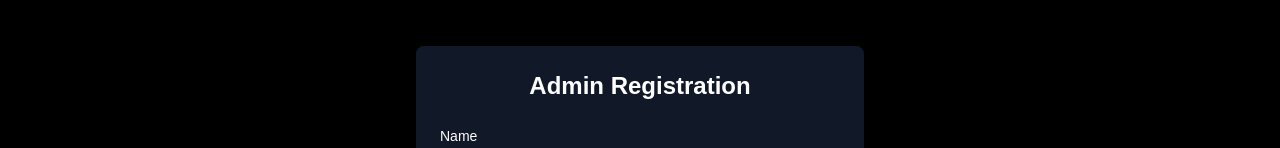
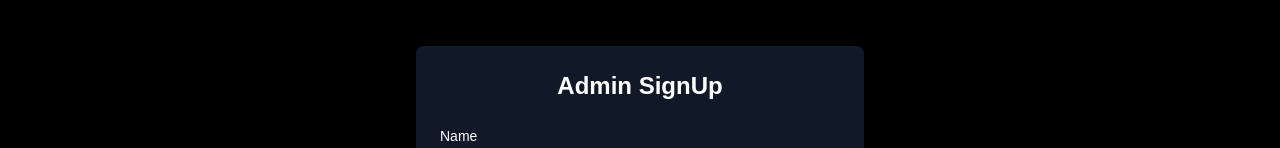
Before and after one commit to mahendra2821/BookStore_FrontEnd, a React (Vite) app: page /adminsignup in a window 1280 px wide. Shown: the part 138-286 px from the top of the page. Built offline with nearby package versions, Linux system fonts and the light colour scheme.

Commit message:
the changes

```diff
--- a/src/pages/AdminSignup.jsx
+++ b/src/pages/AdminSignup.jsx
@@ -61,7 +61,7 @@
   return (
     <div className="min-h-screen flex items-center justify-center bg-black">
       <div className="bg-gray-900 rounded-lg shadow-lg p-6 w-full max-w-md">
-        <h2 className="text-2xl font-bold text-center mb-6 text-white">Admin Registration</h2>
+        <h2 className="text-2xl font-bold text-center mb-6 text-white">Admin SignUp</h2>
         <form onSubmit={handleSubmit}>
           {/* Name Field */}
           <div className="mb-4">
```
